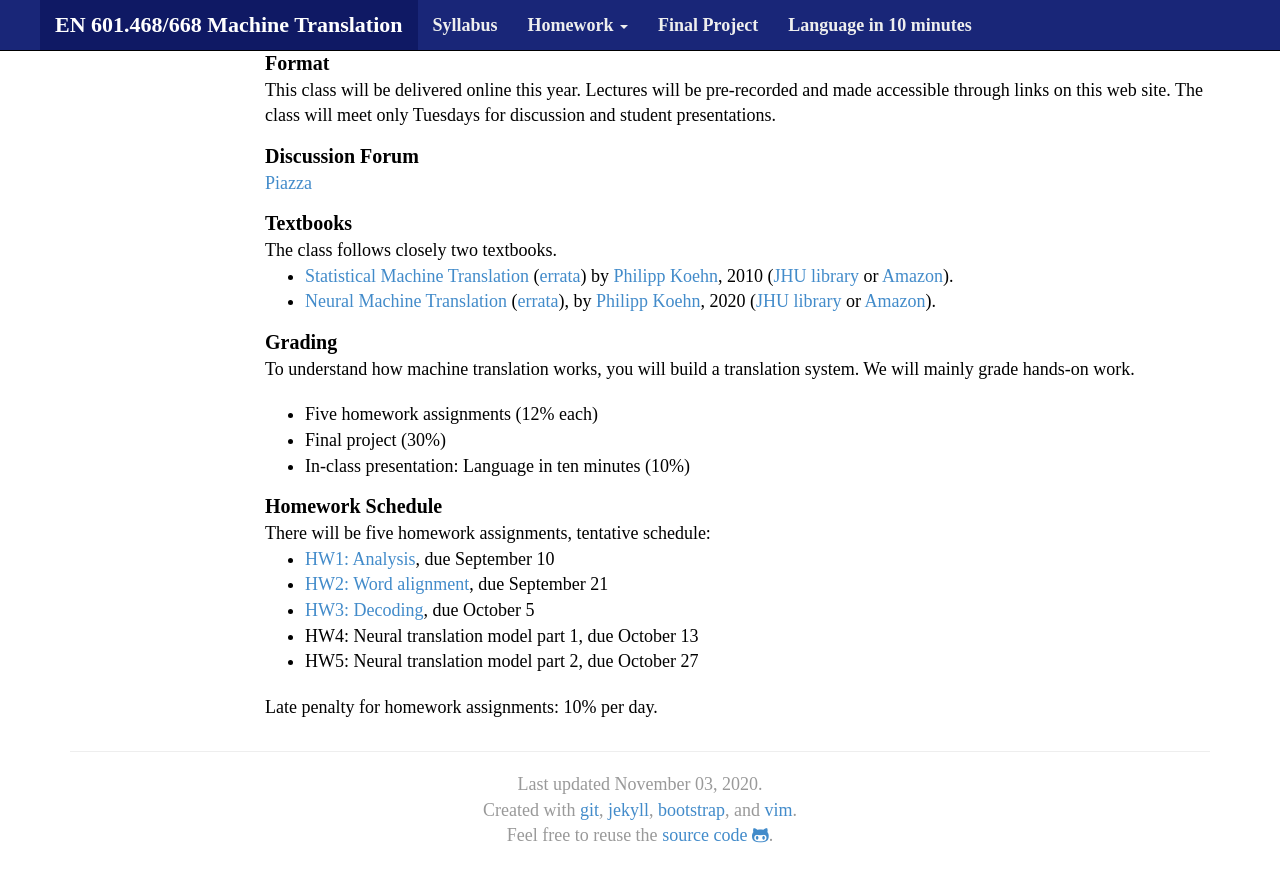
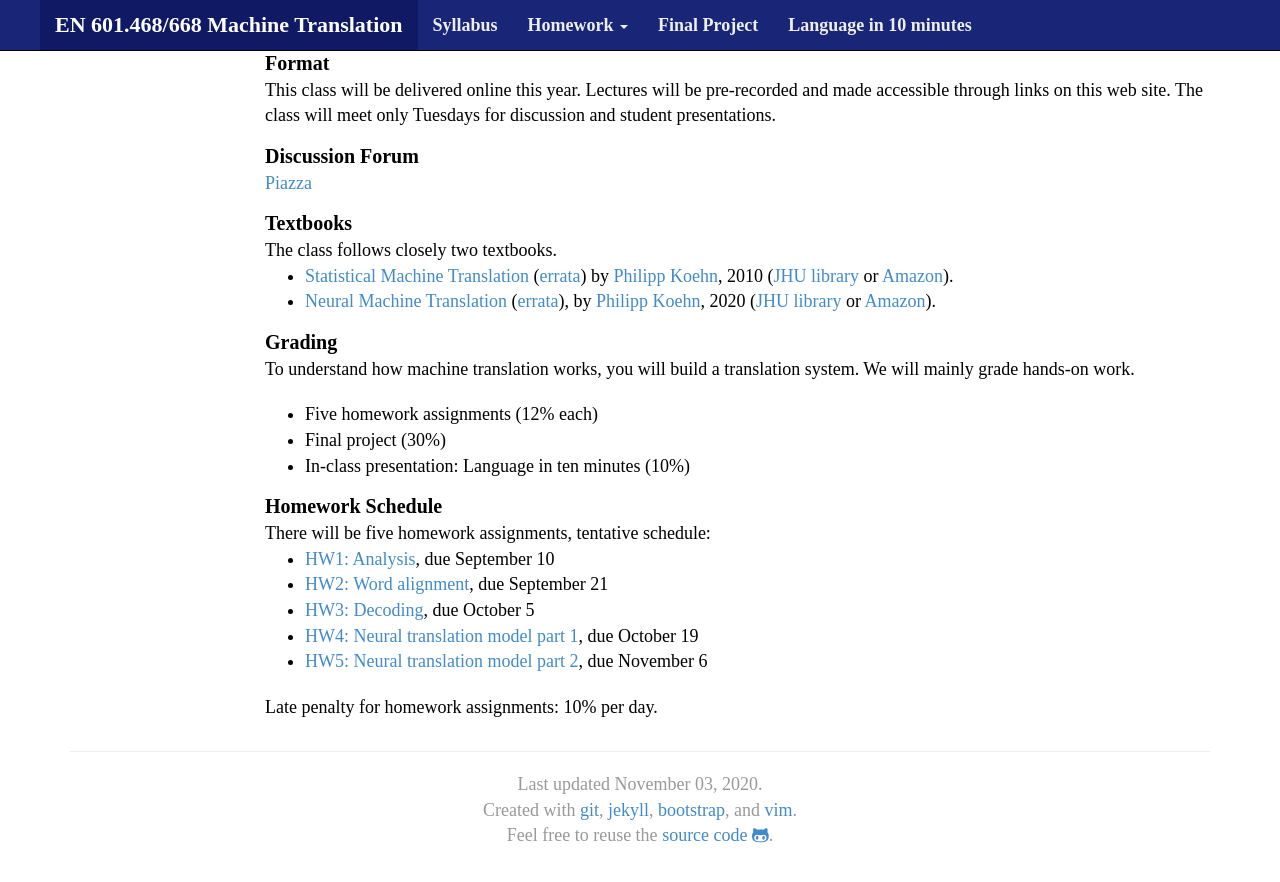
Before and after one commit to mt-class/jhu, a Jekyll site: the page built from index.md, in a window 1280 px wide and 900 px high, scrolled down 580 px. Shown: the top 882 px of the window. Built offline with Jekyll 4.4.1, drawn with Linux system fonts in a browser that asks for light colours; nearby versions of some CDN libraries; some web fonts are replaced.

Commit message:
Update index.md

```diff
--- a/index.md
+++ b/index.md
@@ -65,7 +65,7 @@ Homework Schedule
 * [HW1: Analysis](hw0.html), due September 10
 * [HW2: Word alignment](hw1.md), due September 21
 * [HW3: Decoding](hw2.md), due October 5
-* HW4: Neural translation model part 1, due October 13
-* HW5: Neural translation model part 2, due October 27
+* [HW4: Neural translation model part 1](hw3.md), due October 19
+* [HW5: Neural translation model part 2](hw4.md), due November 6
 
 Late penalty for homework assignments: 10% per day.
```
